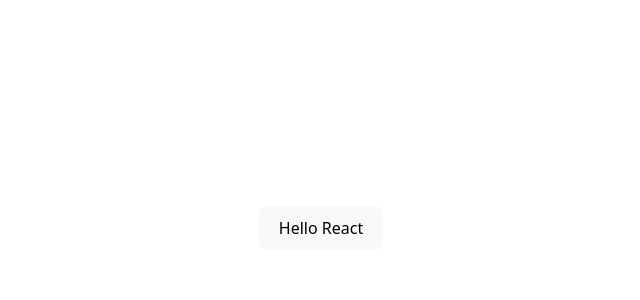
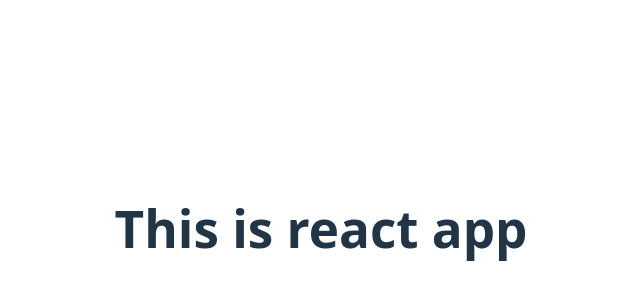
Before and after one commit to adityakankal2004/react-app, a React (Vite) app: page / in a window 1280 px wide. Shown: the part 172-472 px from the top of the page, without its empty margins (319-959 px from the left). Built offline with nearby package versions, Linux system fonts and the light colour scheme.

Commit message:
div return

```diff
--- a/src/App.jsx
+++ b/src/App.jsx
@@ -1,7 +1,12 @@
 import "./App.css";
 
-function App() {
-  return <button>Hello React</button>;
+
+function Title(){
+  return <h1>This is react app</h1>;
 }
 
-export default App
+function App() {
+  return <Title/>;
+}
+
+export default App;
```
